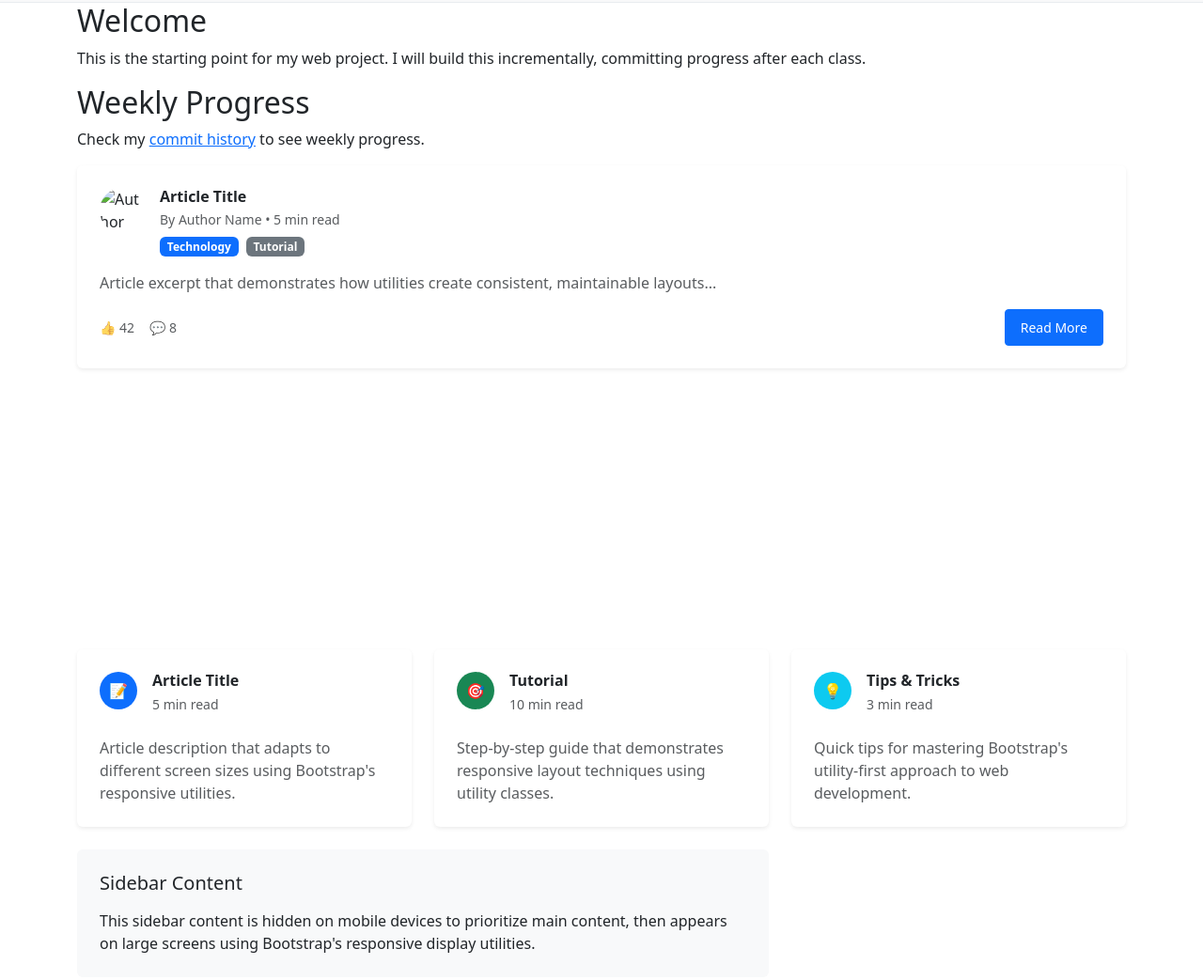
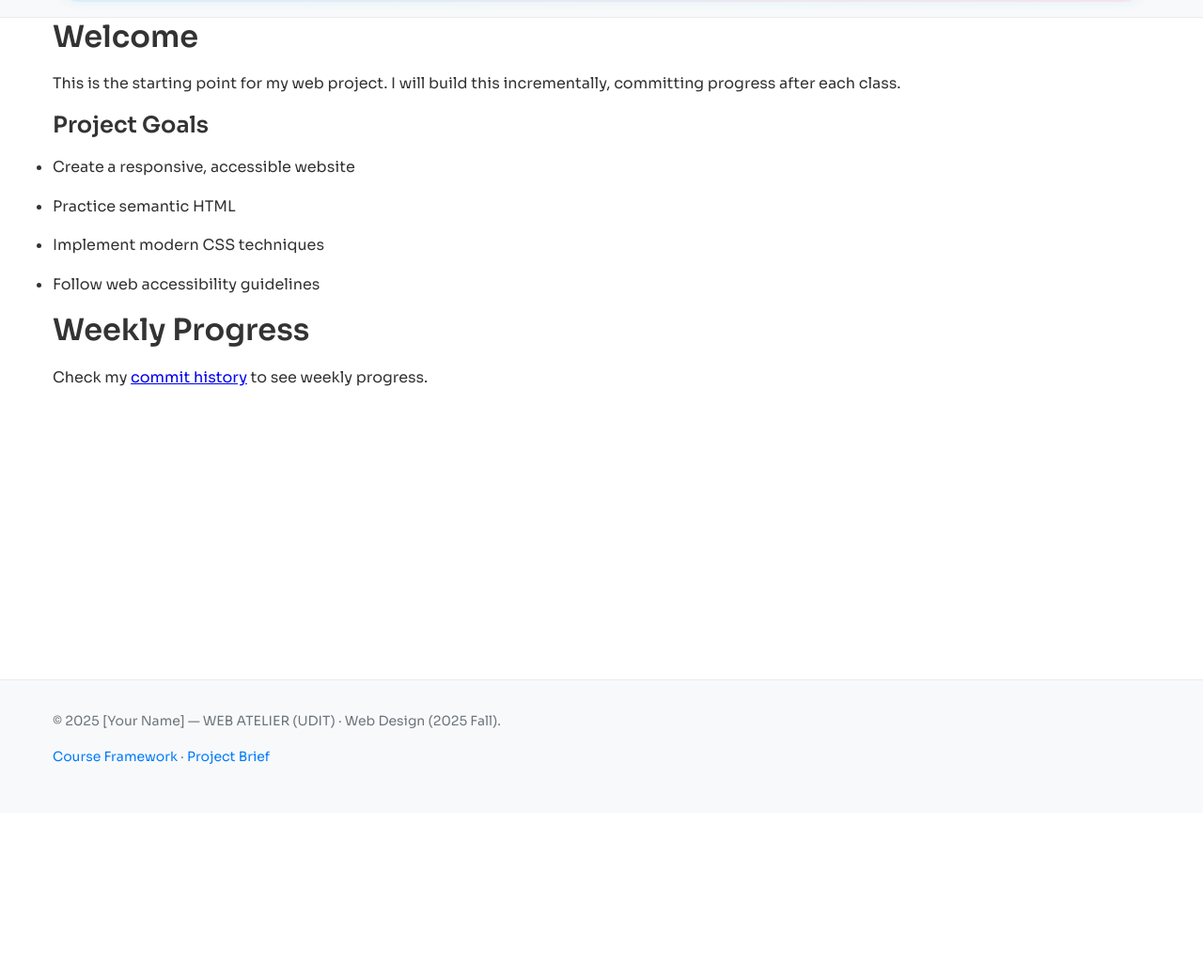
Before and after one commit to lauragonzalezfer10/Laura_Gonzlez_Analysis, a website: page index.html in a window 1280 px wide. Shown: the part 184-1227 px from the top of the page at 94% size. After the commit the page ends 1049 px from the top, so only its background shows below. Drawn offline with nearby package versions, Linux system fonts and the light colour scheme.

Commit message:
commit9.4

```diff
--- a/index.html
+++ b/index.html
@@ -2,7 +2,7 @@
 <html lang="en">
   <head>
     <!-- Head section: metadata, title, and CSS link -->
-    <meta charset="UTF-8"/>
+    <meta charset="UTF-8" />
     <meta name="viewport" content="width=device-width, initial-scale=1.0" />
     <title>My Web Project - WEB ATELIER (UDIT)</title>
     <meta
@@ -16,16 +16,9 @@
       href="https://fonts.googleapis.com/css2?family=Sora:wght@400;600;700&display=swap"
       rel="stylesheet"
     />
-
-    <!-- Bootstrap CSS -->
-    <link
-      href="https://cdn.jsdelivr.net/npm/bootstrap@5.3.0/dist/css/bootstrap.min.css"
-      rel="stylesheet"
-
-	  />
+  </head>
   <body>
-
-	<!-- Accessibility feature: allows keyboard users to skip to main content -->
+    <!-- Accessibility feature: allows keyboard users to skip to main content -->
     <a href="#main" class="skip-link">Skip to main content</a>
 
     <header>
@@ -35,7 +28,7 @@
         <nav aria-label="Main navigation">
           <ul class="nav">
             <li><a href="#main">Home</a></li>
-            <li><a href="index.html">Resources</a></li>
+            <li><a href="resources.html">Resources</a></li>
             <li><a href="project-brief.md">Project Brief</a></li>
           </ul>
         </nav>
@@ -52,7 +45,15 @@
           incrementally, committing progress after each class.
         </p>
 
-
+        <!-- List of project goals -->
+        <h3>Project Goals</h3>
+        <ul>
+          <li>Create a responsive, accessible website</li>
+          <li>Practice semantic HTML</li>
+          <li>Implement modern CSS techniques</li>
+          <li>Follow web accessibility guidelines</li>
+        </ul>
+      </section>
 
       <!-- Weekly progress section -->
       <section>
@@ -65,131 +66,7 @@
           to see weekly progress.
         </p>
       </section>
-
-	  <!-- Complex card using only utilities -->
-<article class="card border-0 shadow-sm mb-4">
-	<div class="card-body p-4">
-		<div class="d-flex align-items-start mb-3">
-			<img src="avatar.jpg" class="rounded-circle me-3 flex-shrink-0" style="width: 48px; height: 48px;" alt="Author" />
-			<div class="flex-grow-1">
-				<h6 class="mb-1 fw-semibold">Article Title</h6>
-				<p class="text-muted small mb-2">By Author Name • 5 min read</p>
-				<div class="d-flex gap-2 flex-wrap">
-					<span class="badge bg-primary">Technology</span>
-					<span class="badge bg-secondary">Tutorial</span>
-				</div>
-			</div>
-			<button class="btn btn-link p-0 text-muted ms-2" aria-label="More options">
-				<svg width="16" height="16" fill="currentColor" viewBox="0 0 16 16">
-					<!-- ... -->
-				</svg>
-			</button>
-		</div>
-		<p class="card-text text-muted lh-base mb-3">
-			Article excerpt that demonstrates how utilities create consistent, maintainable layouts...
-		</p>
-		<div class="d-flex justify-content-between align-items-center">
-			<div class="d-flex align-items-center gap-3 text-muted small">
-				<span class="d-flex align-items-center gap-1">
-					<span>👍</span>
-					<span>42</span>
-				</span>
-				<span class="d-flex align-items-center gap-1">
-					<span>💬</span>
-					<span>8</span>
-				</span>
-			</div>
-			<a href="/article" class="btn btn-primary btn-sm px-3 py-2">Read More</a>
-		</div>
-	</div>
-</article>
     </main>
-
-
-	<!-- Main Content -->
-	<main class="py-4 py-md-5">
-		<div class="container">
-			<div class="row g-4">
-				<!-- Article Cards -->
-				<div class="col-12 col-md-6 col-lg-4">
-					<article class="card h-100 border-0 shadow-sm">
-						<div class="card-body p-4">
-							<div class="d-flex align-items-start mb-3">
-								<div
-									class="bg-primary text-white rounded-circle d-flex align-items-center justify-content-center me-3 flex-shrink-0"
-									style="width: 40px; height: 40px;">
-									📝
-								</div>
-								<div class="flex-grow-1">
-									<h6 class="card-title fw-semibold mb-1">Article Title</h6>
-									<p class="text-muted small mb-2">5 min read</p>
-								</div>
-							</div>
-							<p class="card-text text-muted lh-base">
-								Article description that adapts to different screen sizes using Bootstrap's responsive utilities.
-							</p>
-						</div>
-					</article>
-				</div>
-
-				<div class="col-12 col-md-6 col-lg-4">
-					<article class="card h-100 border-0 shadow-sm">
-						<div class="card-body p-4">
-							<div class="d-flex align-items-start mb-3">
-								<div
-									class="bg-success text-white rounded-circle d-flex align-items-center justify-content-center me-3 flex-shrink-0"
-									style="width: 40px; height: 40px;">
-									🎯
-								</div>
-								<div class="flex-grow-1">
-									<h6 class="card-title fw-semibold mb-1">Tutorial</h6>
-									<p class="text-muted small mb-2">10 min read</p>
-								</div>
-							</div>
-							<p class="card-text text-muted lh-base">
-								Step-by-step guide that demonstrates responsive layout techniques using utility classes.
-							</p>
-						</div>
-					</article>
-				</div>
-
-				<div class="col-12 col-md-6 col-lg-4">
-					<article class="card h-100 border-0 shadow-sm">
-						<div class="card-body p-4">
-							<div class="d-flex align-items-start mb-3">
-								<div
-									class="bg-info text-white rounded-circle d-flex align-items-center justify-content-center me-3 flex-shrink-0"
-									style="width: 40px; height: 40px;">
-									💡
-								</div>
-								<div class="flex-grow-1">
-									<h6 class="card-title fw-semibold mb-1">Tips & Tricks</h6>
-									<p class="text-muted small mb-2">3 min read</p>
-								</div>
-							</div>
-							<p class="card-text text-muted lh-base">
-								Quick tips for mastering Bootstrap's utility-first approach to web development.
-							</p>
-						</div>
-					</article>
-				</div>
-
-				<!-- Hidden on mobile, visible on larger screens -->
-				<div class="col-12 col-lg-8 d-none d-lg-block">
-					<div class="card border-0 bg-light">
-						<div class="card-body p-4">
-							<h5 class="card-title mb-3">Sidebar Content</h5>
-							<p class="card-text">
-								This sidebar content is hidden on mobile devices to prioritize main content, then appears on large screens using
-								Bootstrap's responsive display utilities.
-							</p>
-						</div>
-					</div>
-				</div>
-			</div>
-		</div>
-	</main>
-
 
     <!-- Footer: copyright and useful links -->
     <footer>
@@ -205,8 +82,7 @@
       </div>
     </footer>
 
-	<!-- Bootstrap JavaScript Bundle (includes Popper) -->
-    <script src="https://cdn.jsdelivr.net/npm/bootstrap@5.3.0/dist/js/bootstrap.bundle.min.js"></script>
-  </head>
+    <!-- JavaScript file for interactive features -->
+    <script src="assets/js/main.js"></script>
   </body>
 </html>
```
